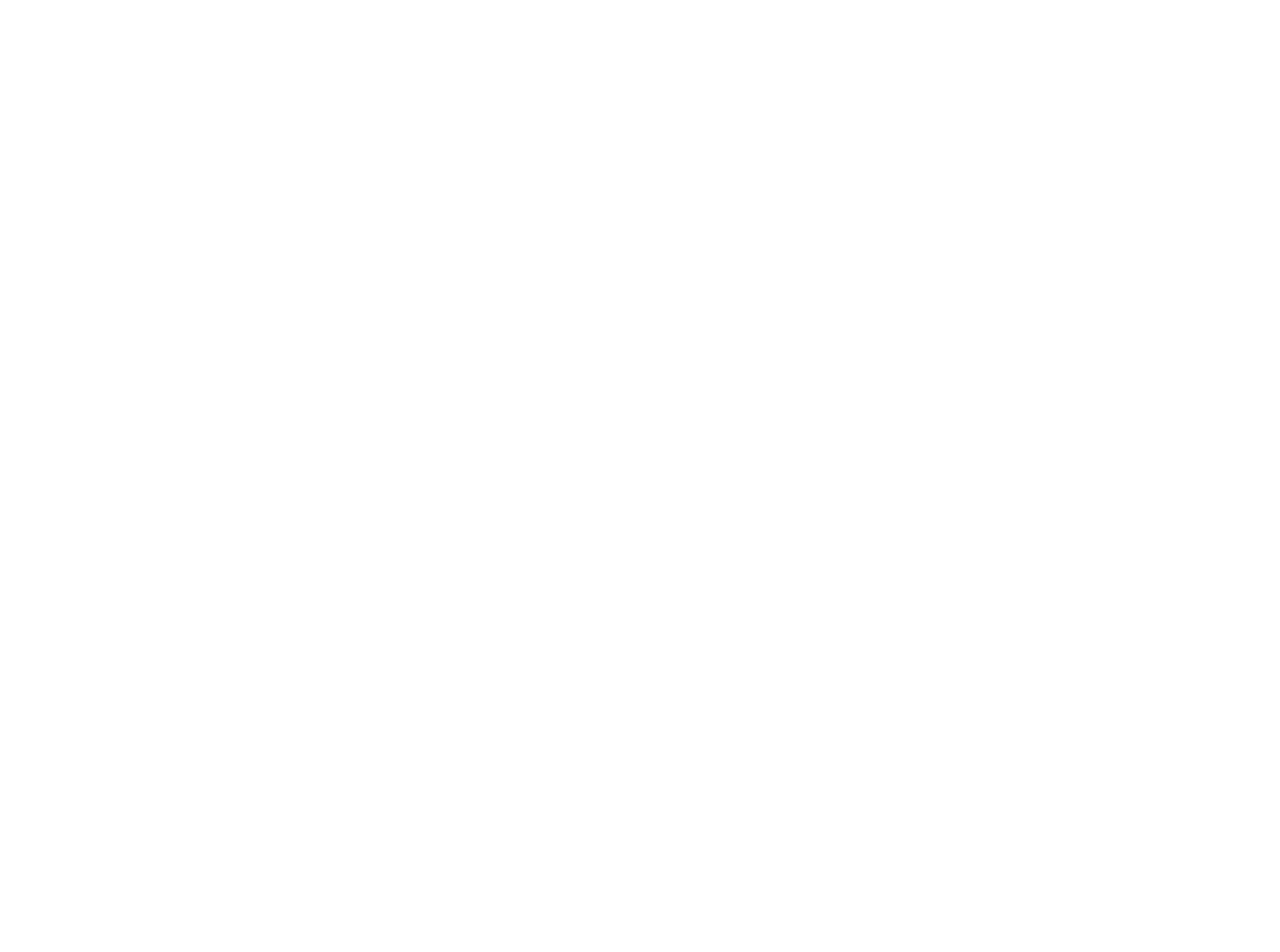
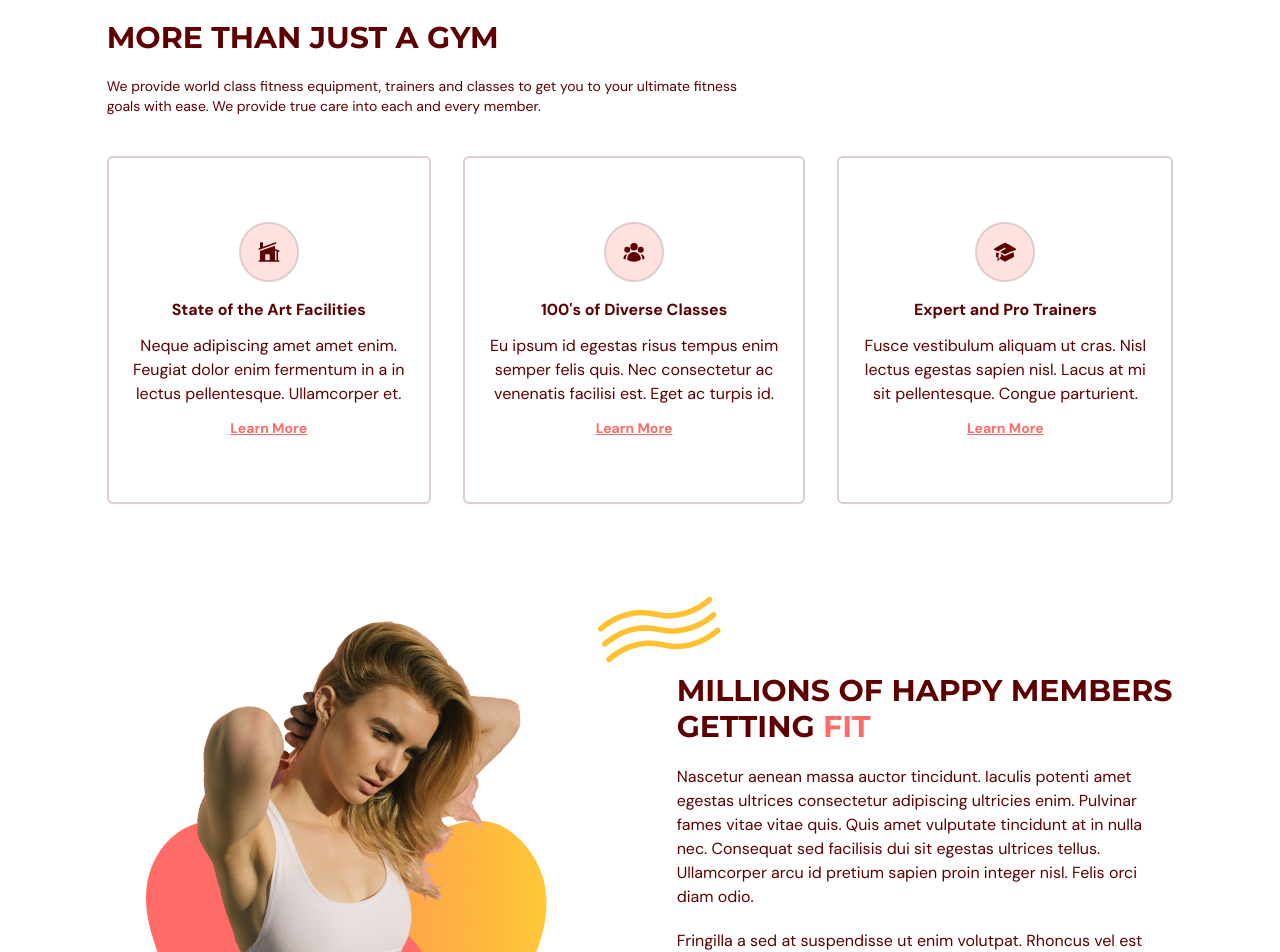
Before and after one commit to Rodz13/fitness-landing-page-TS, a React (Vite) app: page / in a window 1280 px wide. Shown: the part 880-1832 px from the top of the page. Before the commit the page ends 823 px from the top, so only its background shows below. Built offline with nearby package versions, Linux system fonts and the light colour scheme.

Commit message:
Add benefit page

```diff
--- a/src/App.tsx
+++ b/src/App.tsx
@@ -2,6 +2,7 @@
 
 import NavBar from "@/scenes/navbar";
 import Home from "@/scenes/home";
+import Benefits from "@/scenes/benefits";
 
 import { SelectedPage } from "./shared/types";
 
@@ -32,8 +33,9 @@
         setSelectedPage={setSelectedPage}
       />
       <Home setSelectedPage={setSelectedPage} />
+      <Benefits setSelectedPage={setSelectedPage} />
     </div>
-  )
-}
+  );
+};
 
-export default App
+export default App;
--- /dev/null
+++ b/src/scenes/benefits/Benefit.tsx
@@ -0,0 +1,46 @@
+import AnchorLink from 'react-anchor-link-smooth-scroll';
+import { motion } from 'framer-motion';
+
+import { SelectedPage } from '../../shared/types';
+
+type BenefitProps = {
+  icon: JSX.Element;
+  title: string;
+  description: string;
+  setSelectedPage: (value: SelectedPage) => void;
+};
+
+const childVariant = {
+  hidden: { opacity: 0, scale: 0.9 },
+  visible: { opacity: 1, scale: 1 },
+}
+
+const Benefit = ({ icon, title, description, setSelectedPage }: BenefitProps) => {
+  const handleLearnMoreButton = () => {
+    setSelectedPage(SelectedPage.ContactUs);
+  };
+
+  return (
+    <motion.div
+      className="mt-5 rounded-md border-2 border-gray-100 px-5 py-16 text-center"
+      variants={childVariant}
+    >
+      <div className="mb-4 flex justify-center">
+        <div className="rounded-full border-2 border-gray-100 bg-primary-100 p-4">
+          {icon}
+        </div>
+      </div>
+      <h4 className="font-bold">{title}</h4>
+      <p className="my-3">{description}</p>
+      <AnchorLink
+        className="text-sm font-bold text-primary-500 underline hover:text-secondary-500"
+        onClick={handleLearnMoreButton}
+        href={`#${SelectedPage.ContactUs}`}
+      >
+        <p>Learn More</p>
+      </AnchorLink>
+    </motion.div>
+  );
+};
+
+export default Benefit;
--- /dev/null
+++ b/src/scenes/benefits/index.tsx
@@ -0,0 +1,141 @@
+import { HomeModernIcon, UserGroupIcon, AcademicCapIcon } from "@heroicons/react/24/solid"
+import { motion } from 'framer-motion';
+
+import Benefit from "./Benefit";
+import ActionButton from "../../shared/ActionButton";
+import HText from "../../shared/HText";
+import { BenefitType, SelectedPage } from '../../shared/types'
+import BenefitsPageGraphic from "@/assets/BenefitsPageGraphic.png";
+
+type BenefitsProps = {
+  setSelectedPage: (value: SelectedPage) => void;
+};
+
+const benefits: Array<BenefitType> = [
+  {
+    icon: <HomeModernIcon className="h-6 w-6" />,
+    title: "State of the Art Facilities",
+    description: "Neque adipiscing amet amet enim. Feugiat dolor enim fermentum in a in lectus pellentesque. Ullamcorper et.",
+  },
+  {
+    icon: <UserGroupIcon className="h-6 w-6" />,
+    title: "100's of Diverse Classes",
+    description: "Eu ipsum id egestas risus tempus enim semper felis quis. Nec consectetur ac venenatis facilisi est. Eget ac turpis id.",
+  },
+  {
+    icon: <AcademicCapIcon className="h-6 w-6" />,
+    title: "Expert and Pro Trainers",
+    description: "Fusce vestibulum aliquam ut cras. Nisl lectus egestas sapien nisl. Lacus at mi sit pellentesque. Congue parturient.",
+  },
+];
+
+const container = {
+  hidden: {},
+  visible: {
+    transition: { staggerChildren: 0.2 }
+  },
+};
+
+const Benefits = ({ setSelectedPage }: BenefitsProps) => {
+  const handleViewPosition = () => {
+      setSelectedPage(SelectedPage.Benefits);
+    };
+
+  return (
+    <section id="benefits" className="mx-auto min-h-full w-5/6 py-20">
+      <motion.div onViewportEnter={handleViewPosition}>
+        <motion.div
+          className="md:my-5 md:w-3/5"
+          initial="hidden"
+          whileInView="visible"
+          viewport={{ once: true, amount: 0.5 }}
+          transition={{ duration: 0.5 }}
+          variants={{
+            hidden: { opacity: 0, x: -50 },
+            visible: { opacity: 1, x: 0 },
+          }}
+        >
+          <HText>MORE THAN JUST A GYM</HText>
+          <p className="my-5 text-sm">
+            We provide world class fitness equipment, trainers and classes to
+            get you to your ultimate fitness goals with ease. We provide true
+            care into each and every member.
+          </p>
+        </motion.div>
+        <motion.div
+          className="md:flex items-center justify-between gap-8 mt-5"
+          initial="hidden"
+          whileInView="visible"
+          viewport={{ once: true, amount: 0.5 }}
+          variants={container}
+        >
+          {benefits.map((benefit: BenefitType) => (
+            <Benefit
+              key={benefit.title}
+              icon={benefit.icon}
+              title={benefit.title}
+              description={benefit.description}
+              setSelectedPage={setSelectedPage}
+            />
+          ))}
+        </motion.div>
+        <div className="mt-16 items-center justify-between gap-20 md:mt-28 md:flex">
+          <img src={BenefitsPageGraphic} alt="benefits-page-graphic" className="mx-auto" />
+          <div>
+            <div className="relative">
+              <div className="before:absolute before:-top-20 before:-left-20 before:z-[1] before:content-abstractwaves">
+                <motion.div
+                  initial="hidden"
+                  whileInView="visible"
+                  viewport={{ once: true, amount: 0.5 }}
+                  transition={{ duration: 0.5 }}
+                  variants={{
+                    hidden: { opacity: 0, x: -50 },
+                    visible: { opacity: 1, x: 0 },
+                  }}
+                >
+                  <HText>
+                    MILLIONS OF HAPPY MEMBERS GETTING{" "}
+                    <span className="text-primary-500">FIT</span>
+                  </HText>
+                </motion.div>
+              </div>
+            </div>
+            <motion.div
+              initial="hidden"
+              whileInView="visible"
+              viewport={{ once: true, amount: 0.5 }}
+              transition={{ delay: 0.2, duration: 0.5 }}
+              variants={{
+                hidden: { opacity: 0, x: -50 },
+                visible: { opacity: 1, x: 0 },
+              }}
+            >
+              <p className="my-5">
+                Nascetur aenean massa auctor tincidunt. Iaculis potenti amet
+                egestas ultrices consectetur adipiscing ultricies enim. Pulvinar
+                fames vitae vitae quis. Quis amet vulputate tincidunt at in
+                nulla nec. Consequat sed facilisis dui sit egestas ultrices
+                tellus. Ullamcorper arcu id pretium sapien proin integer nisl.
+                Felis orci diam odio.
+              </p>
+              <p className="mb-5">
+                Fringilla a sed at suspendisse ut enim volutpat. Rhoncus vel est
+                tellus quam porttitor. Mauris velit euismod elementum arcu neque
+                facilisi. Amet semper tortor facilisis metus nibh. Rhoncus sit
+                enim mattis odio in risus nunc.
+              </p>
+            </motion.div>
+            <div className="relative mt-16">
+              <div className="before:absolute before:-bottom-20 before:right-40 before:z-[1] before:content-sparkles">
+                <ActionButton setSelectedPage={setSelectedPage}>Join Now</ActionButton>
+              </div>
+            </div>
+          </div>
+        </div>
+      </motion.div>
+    </section>
+  );
+};
+
+export default Benefits;
--- a/src/scenes/home/index.tsx
+++ b/src/scenes/home/index.tsx
@@ -37,7 +37,7 @@
             initial="hidden"
             whileInView="visible"
             viewport={{ once: true, amount: 0.5 }}
-            transition={{ duration: 0.5 }}
+            transition={{ delay: 0.2, duration: 0.5 }}
             variants={{
               hidden: { opacity: 0, x: -50 },
               visible: { opacity: 1, x: 0 },
--- /dev/null
+++ b/src/shared/HText.tsx
@@ -0,0 +1,17 @@
+import React from "react";
+
+import { SelectedPage } from "./types";
+
+type HTextProps = {
+  children: React.ReactNode;
+}
+
+const HText = ({ children }: HTextProps) => {
+  return (
+    <h1 className="basis-3/5 font-montserrat text-3xl font-bold">
+      {children}
+    </h1>
+  );
+};
+
+export default HText;
--- a/src/shared/types.ts
+++ b/src/shared/types.ts
@@ -4,3 +4,9 @@
     OurClasses = "ourclasses",
     ContactUs = "contactus"
 };
+
+export interface BenefitType {
+    icon: JSX.Element;
+    title: string;
+    description: string;
+};
```
Also changed, not shown: src/assets/BenefitsPageGraphic.png (added), src/assets/HomePageGraphic (1).png (deleted).
